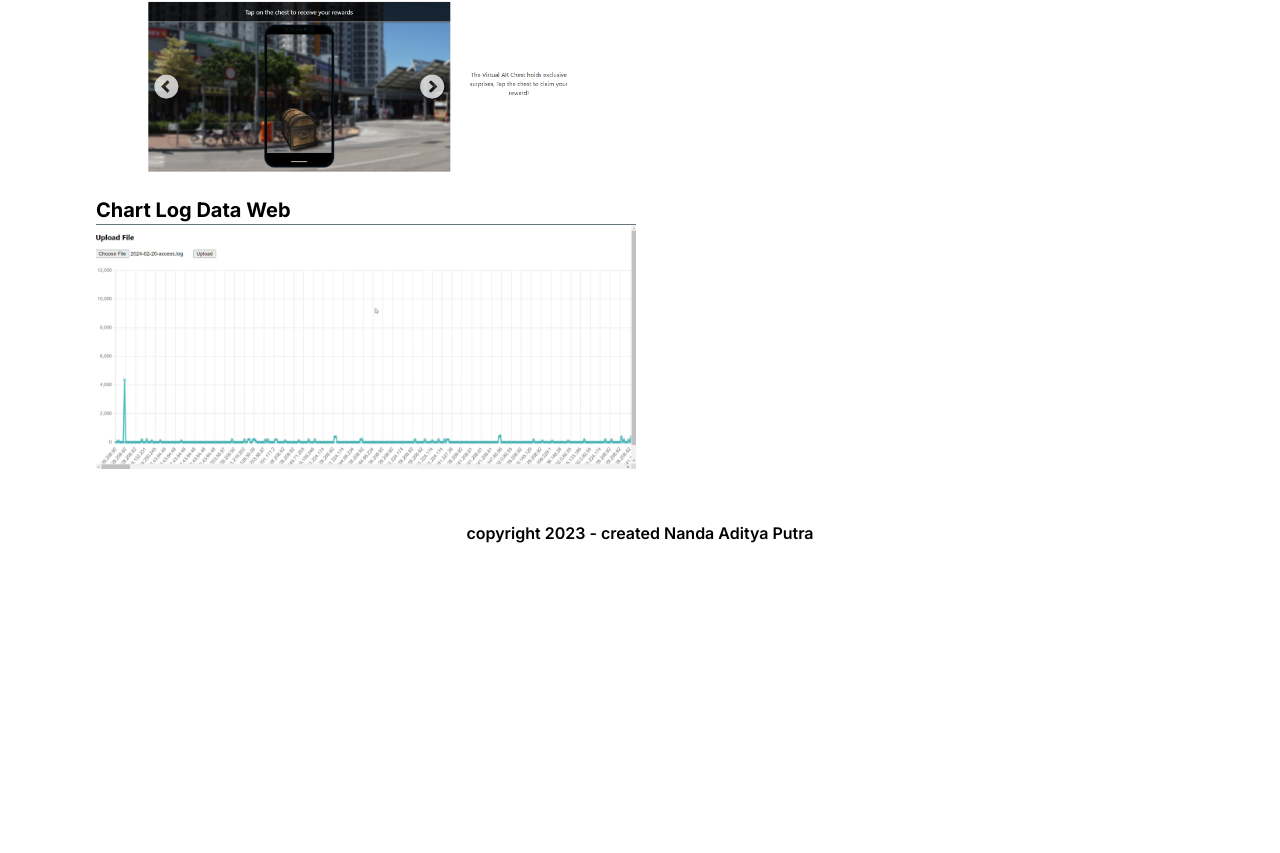
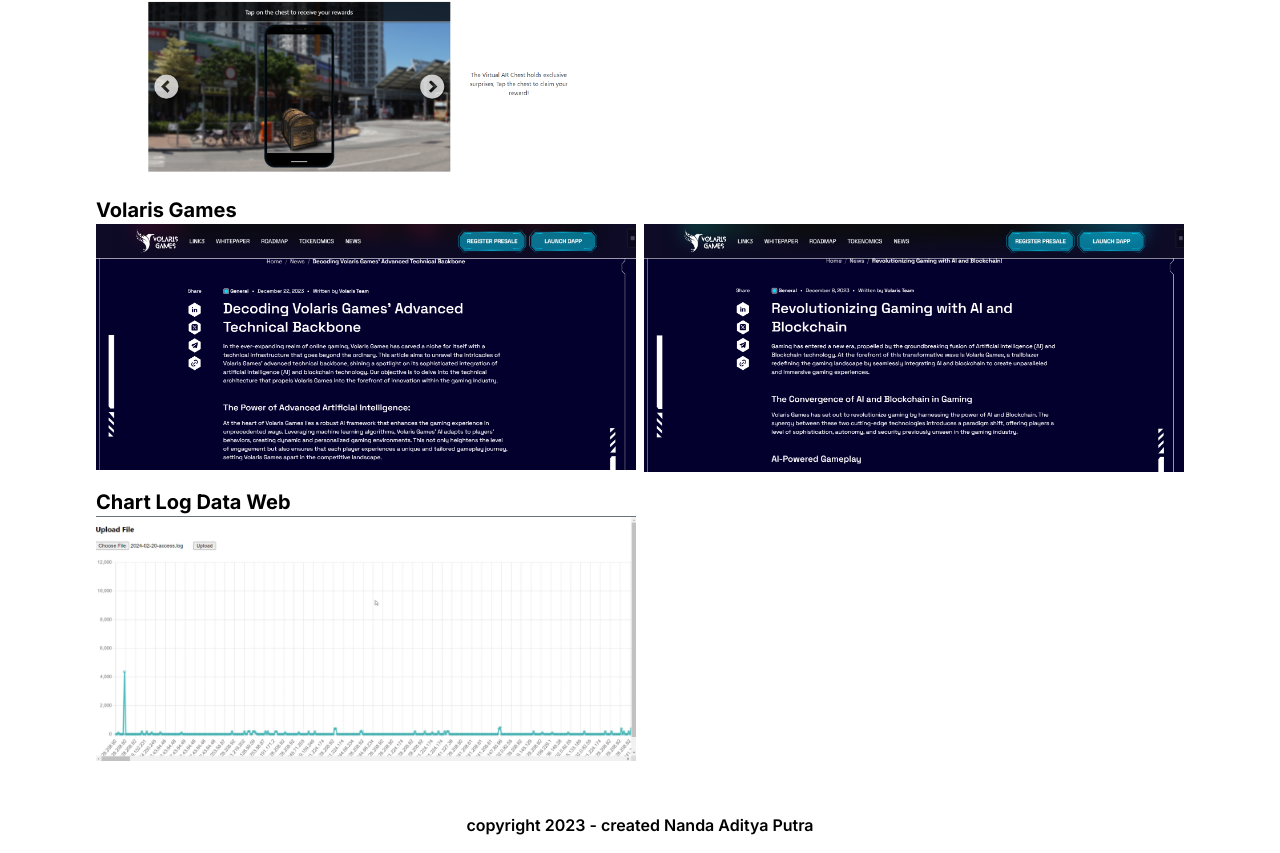
Before and after one commit to nandaditra/portofolio, a Next.js app: page /fxmedia in a window 1280 px wide. Shown: the part 1324-2177 px from the top of the page. Before the commit the page ends 1885 px from the top, so only its background shows below. Built offline with nearby package versions, Linux system fonts and the light colour scheme.

Commit message:
add fxmedia volaris games

```diff
--- a/src/app/fxmedia/page.tsx
+++ b/src/app/fxmedia/page.tsx
@@ -5,6 +5,8 @@ import game1 from '../../../public/assets/img/FXMedia/project/Landing-Page.png'
 import game2 from '../../../public/assets/img/FXMedia/project/Login-Player.png'
 import game3 from '../../../public/assets/img/FXMedia/project/Main-Menu.png'
 import game4 from '../../../public/assets/img/FXMedia/project/Normal.png'
+import volaris1 from '../../../public/assets/img/FXMedia/project/volaris-game-1.png'
+import volaris2 from '../../../public/assets/img/FXMedia/project/volaris-game.png'
 import treasure from '../../../public/assets/img/FXMedia/project/treasure-web.png'
 import log from '../../../public/assets/img/FXMedia/project/chart-log.png'
 import Image from 'next/image'
@@ -84,6 +86,23 @@ export default function FXMedia(){
                                 alt="Landing Page Web Game NTU"
                              />
                          </div>
+                         <h4 className="text-xl font-bold mt-4">Volaris Games</h4>
+                         <div className="grid grid-cols-1 md:grid-cols-2 gap-2">
+                             <Image
+                                className="relative"
+                                width={1000}
+                                height={500}
+                                src={volaris1}
+                                alt="VOlaris Games 1"
+                             />
+                              <Image
+                                className="relative"
+                                width={1000}
+                                height={500}
+                                src={volaris2}
+                                alt="VOlaris Games 2"
+                             />
+                         </div>
                          <h4 className="text-xl font-bold mt-4">Chart Log Data Web</h4>
                          <div className="grid grid-cols-1 md:grid-cols-2 gap-2">
                              <Image
```
Also changed, not shown: public/assets/img/FXMedia/project/volaris-game-1.png (added), public/assets/img/FXMedia/project/volaris-game.png (added).
